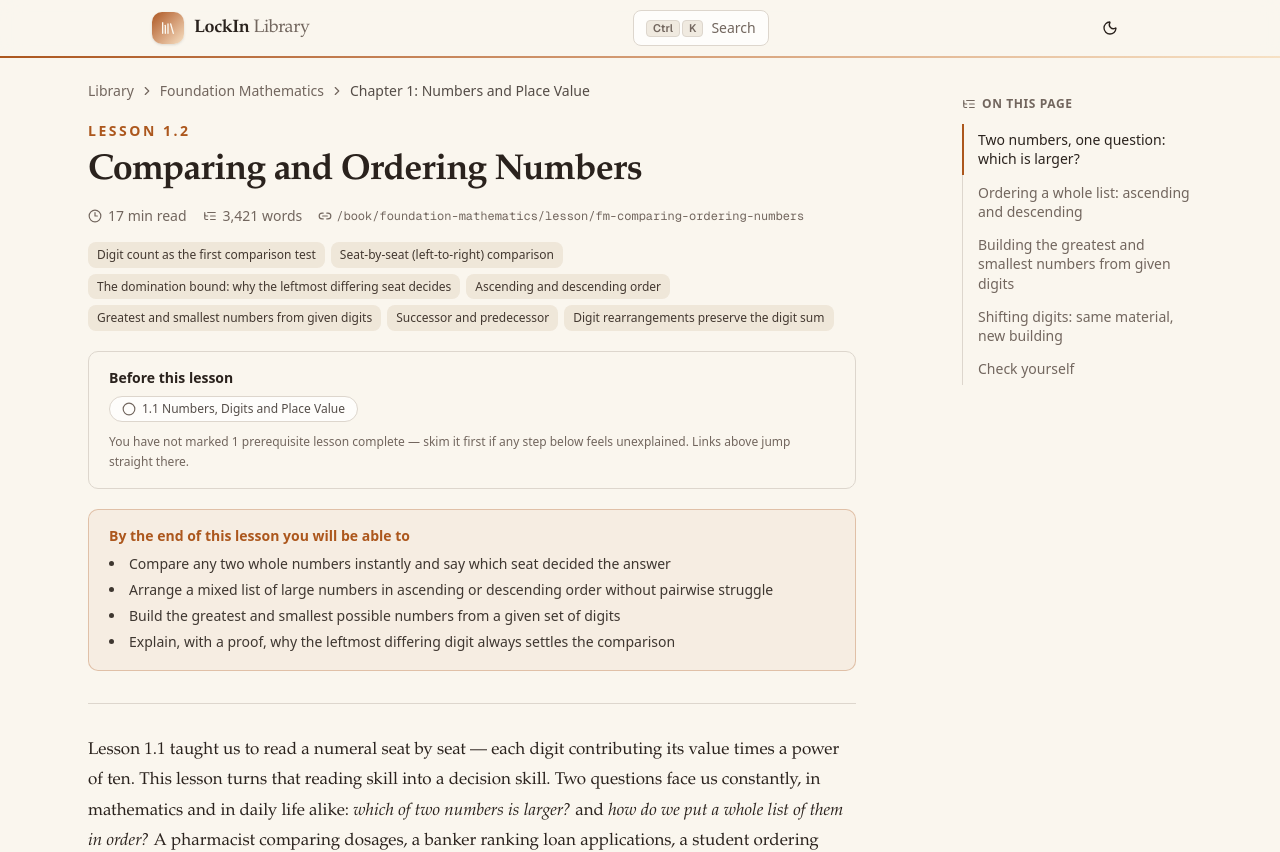
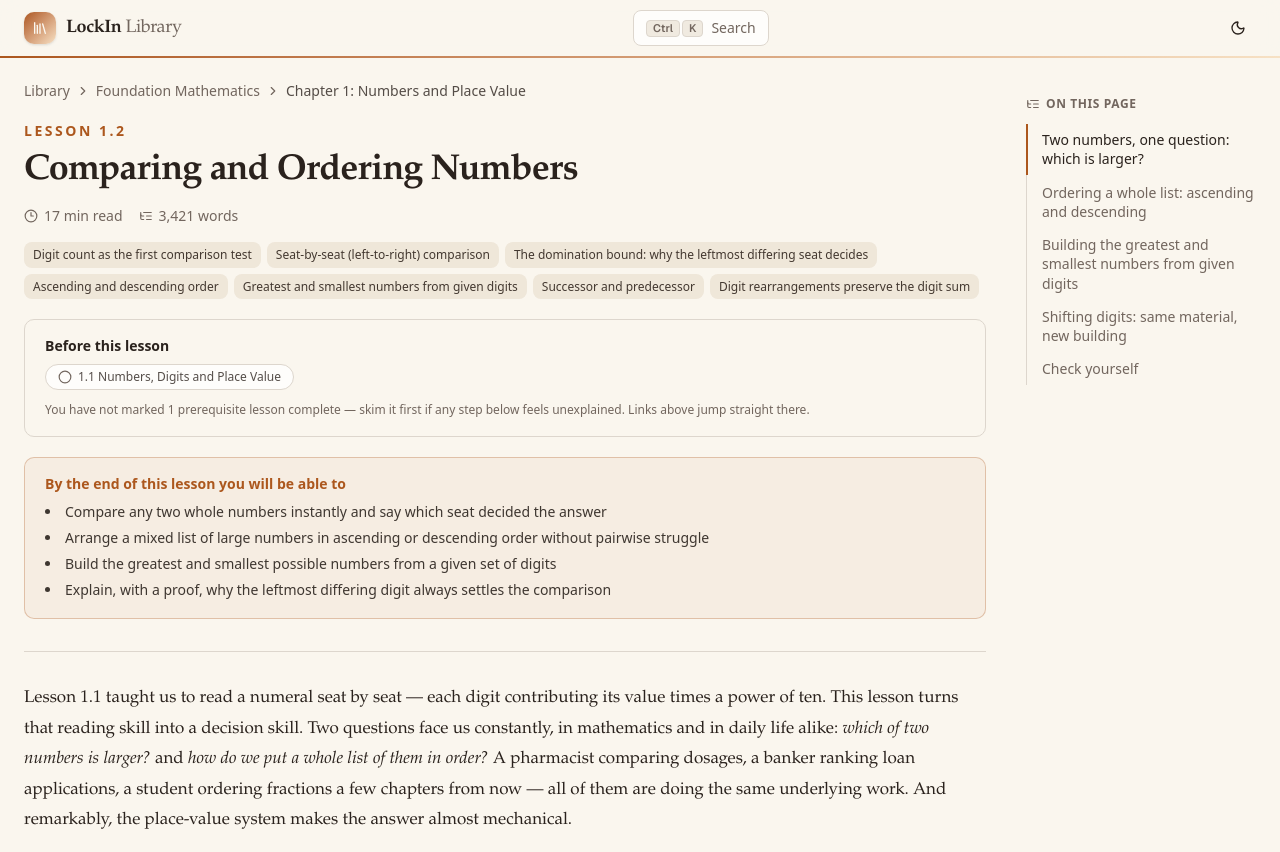
Before and after one commit to Sachin0Amit/lock-in, a Next.js app: page /book/foundation-mathematics/lesson/fm-comparing-ordering-numbers in a window 1280 px wide. Shown: the top 852 px of the page. Built offline with nearby package versions, Linux system fonts and the light colour scheme.

Commit message:
reader: widen lesson column (article 768->~960px filling grid, container max-w-6xl->7xl), figures max-w-2xl->3xl, book TOC + glossary 4xl->5xl, site chrome aligned to 7xl; remove visible permalink URL chip (link icon + /book/.../lesson/...) from lesson header per owner directive

```diff
--- a/src/components/library/blocks.tsx
+++ b/src/components/library/blocks.tsx
@@ -529,10 +529,10 @@ export function BlockRenderer({ blocks, lessonId }: { blocks: Block[]; lessonId?
             return (
               <figure key={i} className="my-8">
                 <div
-                  className="overflow-x-auto rounded-lg border border-stone-300/80 bg-card px-4 py-5 text-foreground dark:border-stone-700 [&_svg]:mx-auto [&_svg]:h-auto [&_svg]:w-full [&_svg]:max-w-2xl"
+                  className="overflow-x-auto rounded-lg border border-stone-300/80 bg-card px-4 py-5 text-foreground dark:border-stone-700 [&_svg]:mx-auto [&_svg]:h-auto [&_svg]:w-full [&_svg]:max-w-3xl"
                   dangerouslySetInnerHTML={{ __html: b.svg }}
                 />
-                <figcaption className="mx-auto mt-2.5 max-w-2xl text-center text-sm leading-6 text-muted-foreground">
+                <figcaption className="mx-auto mt-2.5 max-w-3xl text-center text-sm leading-6 text-muted-foreground">
                   <span className="font-semibold text-foreground/80">Figure {no}</span> —{' '}
                   <RichText text={b.caption} />
                 </figcaption>
--- a/src/components/library/book-view.tsx
+++ b/src/components/library/book-view.tsx
@@ -98,7 +98,7 @@ export function BookView({ book }: Props) {
   ]
 
   return (
-    <div className="mx-auto w-full max-w-4xl px-4 pb-16 pt-8 sm:px-6">
+    <div className="mx-auto w-full max-w-5xl px-4 pb-16 pt-8 sm:px-6">
       {/* Breadcrumb */}
       <nav
         aria-label="Breadcrumb"
--- a/src/components/library/glossary-view.tsx
+++ b/src/components/library/glossary-view.tsx
@@ -26,7 +26,7 @@ export function GlossaryView({ book }: { book: Book }) {
   const letters = [...groups.keys()].sort()
 
   return (
-    <div className="mx-auto w-full max-w-4xl px-4 pb-16 pt-8 sm:px-6">
+    <div className="mx-auto w-full max-w-5xl px-4 pb-16 pt-8 sm:px-6">
       <Link
         href={paths.book(book.id)}
         className="inline-flex items-center gap-1.5 text-sm text-muted-foreground hover:text-foreground"
--- a/src/components/library/lesson-view.tsx
+++ b/src/components/library/lesson-view.tsx
@@ -21,7 +21,6 @@ import {
   Circle,
   Clock3,
   ExternalLink,
-  Link2,
   ListTree,
   Minus,
   Plus,
@@ -104,8 +103,8 @@ export function LessonView({ ref_ }: Props) {
   return (
     <div className="relative w-full pb-16 pt-6">
       <ReadingProgress />
-      <div className="mx-auto grid w-full max-w-6xl grid-cols-1 gap-10 px-4 sm:px-6 xl:grid-cols-[minmax(0,1fr)_230px]">
-        <article className="mx-auto w-full max-w-3xl xl:mx-0">
+      <div className="mx-auto grid w-full max-w-7xl grid-cols-1 gap-10 px-4 sm:px-6 xl:grid-cols-[minmax(0,1fr)_230px]">
+        <article className="mx-auto w-full max-w-4xl xl:mx-0 xl:max-w-none">
           {/* Breadcrumb */}
           <nav
             aria-label="Breadcrumb"
@@ -138,10 +137,6 @@ export function LessonView({ ref_ }: Props) {
               </span>
               <span className="inline-flex items-center gap-1.5">
                 <ListTree className="h-3.5 w-3.5" aria-hidden /> {words.toLocaleString()} words
-              </span>
-              <span className="hidden items-center gap-1 sm:inline-flex">
-                <Link2 className="h-3.5 w-3.5" aria-hidden />
-                <span className="font-mono text-xs">{`/book/${book.id}/lesson/${lesson.id}`}</span>
               </span>
             </div>
             {lesson.concepts.length > 0 && (
--- a/src/components/library/site-chrome.tsx
+++ b/src/components/library/site-chrome.tsx
@@ -32,7 +32,7 @@ export function SiteHeader() {
 
   return (
     <header className="sticky top-0 z-40 border-b bg-background/85 backdrop-blur-md">
-      <div className="mx-auto flex h-14 w-full max-w-5xl items-center gap-3 px-4 sm:px-6">
+      <div className="mx-auto flex h-14 w-full max-w-7xl items-center gap-3 px-4 sm:px-6">
         <Link href={paths.home()} className="flex shrink-0 items-center gap-2.5" aria-label="LockIn Library home">
           <span className="flex h-8 w-8 items-center justify-center rounded-lg bg-gradient-to-br from-primary to-accent text-primary-foreground shadow-sm">
             <Library className="h-4 w-4" aria-hidden />
@@ -67,7 +67,7 @@ export function SiteHeader() {
 export function SiteFooter() {
   return (
     <footer className="mt-auto border-t bg-muted/30">
-      <div className="mx-auto grid w-full max-w-5xl grid-cols-1 gap-6 px-4 py-8 sm:grid-cols-[minmax(0,1fr)_auto] sm:px-6">
+      <div className="mx-auto grid w-full max-w-7xl grid-cols-1 gap-6 px-4 py-8 sm:grid-cols-[minmax(0,1fr)_auto] sm:px-6">
         <div>
           <div className="flex items-center gap-2.5">
             <span className="flex h-7 w-7 items-center justify-center rounded-lg bg-gradient-to-br from-primary to-accent text-primary-foreground shadow-sm">
@@ -112,7 +112,7 @@ export function SiteFooter() {
         </nav>
       </div>
       <div className="border-t">
-        <div className="mx-auto flex w-full max-w-5xl flex-wrap items-center justify-between gap-2 px-4 py-3 text-xs text-foreground/70 sm:px-6">
+        <div className="mx-auto flex w-full max-w-7xl flex-wrap items-center justify-between gap-2 px-4 py-3 text-xs text-foreground/70 sm:px-6">
           <p>Books are TypeScript data · progress saved on this device.</p>
           <p className="hidden sm:block">
             Press <kbd className="rounded border bg-card px-1.5 py-0.5 font-sans font-semibold">Ctrl</kbd>{' '}
```
